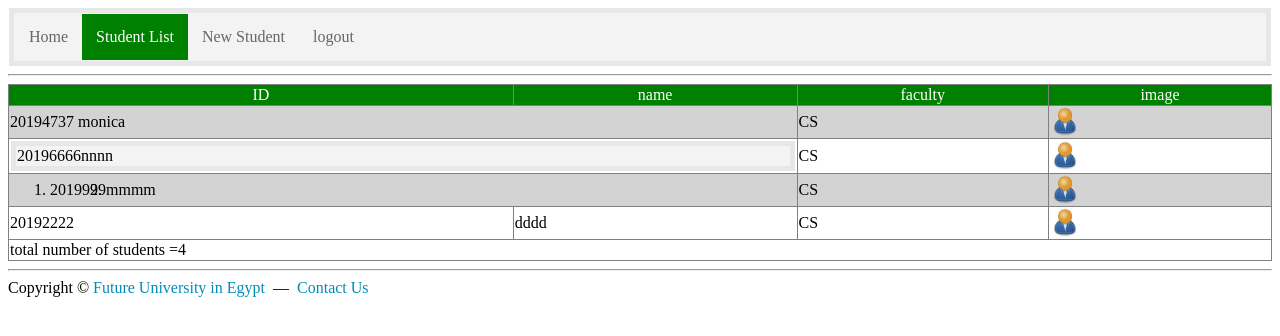
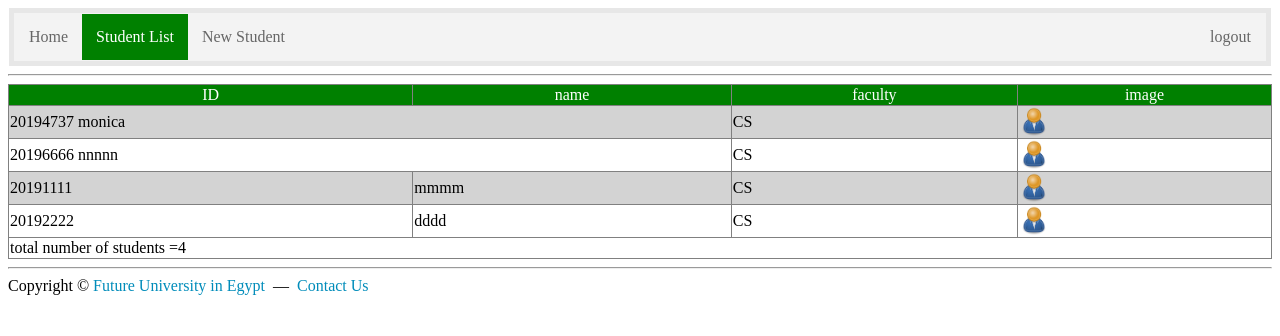
Before and after one commit to monica-medhat/DM322-2, a plain HTML site: page PROJECT 1/studentlist.html in a window 1280 px wide. Drawn offline with Linux system fonts and the light colour scheme.

Commit message:
new update

```diff
--- a/PROJECT 1/studentlist.html
+++ b/PROJECT 1/studentlist.html
@@ -32,22 +32,13 @@
                    <td><img src ="images/User.png" alt=" user icon" width = "30px" height = "30px" > </td>
                </tr>
                <tr>
-                    <td  colspan= "2">
-                        <ul>
-                            <li>20196666  </li>
-                            <li>nnnn</li>
-                        </ul>
-                    </td>
+                    <td  colspan= "2">20196666 nnnnn </td>
                     <td>CS</td>
                     <td><img src ="images/User.png" alt=" user icon" width = "30px" height = "30px" > </td>
                </tr>
                <tr>
-                    <td  colspan= "2">
-                        <ol>
-                            <li>2019999 </li>
-                            <li>mmmm</li>
-                        </ol>
-                    </td>
+                    <td >20191111   </td>
+                    <td>mmmm</td>
                     <td>CS</td>
                     <td><img src ="images/User.png" alt=" user icon" width = "30px" height = "30px" > </td>
                 </tr>
--- a/PROJECT 1/style.css
+++ b/PROJECT 1/style.css
@@ -1,4 +1,4 @@
-/*
+
 p {
     font-family: 'Courier New', Courier, monospace;
     padding: 8px 50px;
@@ -22,7 +22,7 @@ h1{
     color: #4CAF50;
     text-align: center;
 }
-*/
+
 ul {
     list-style-type: none;
     border: 5px solid #e7e7e7;
@@ -35,7 +35,7 @@ li {
     float: left;
 }
 
-.nav-rgiht {
+.nav-right {
     float: right ;
 }
 a{
```
Also changed, not shown: PROJECT 1/index.html (+2 -2 lines).
